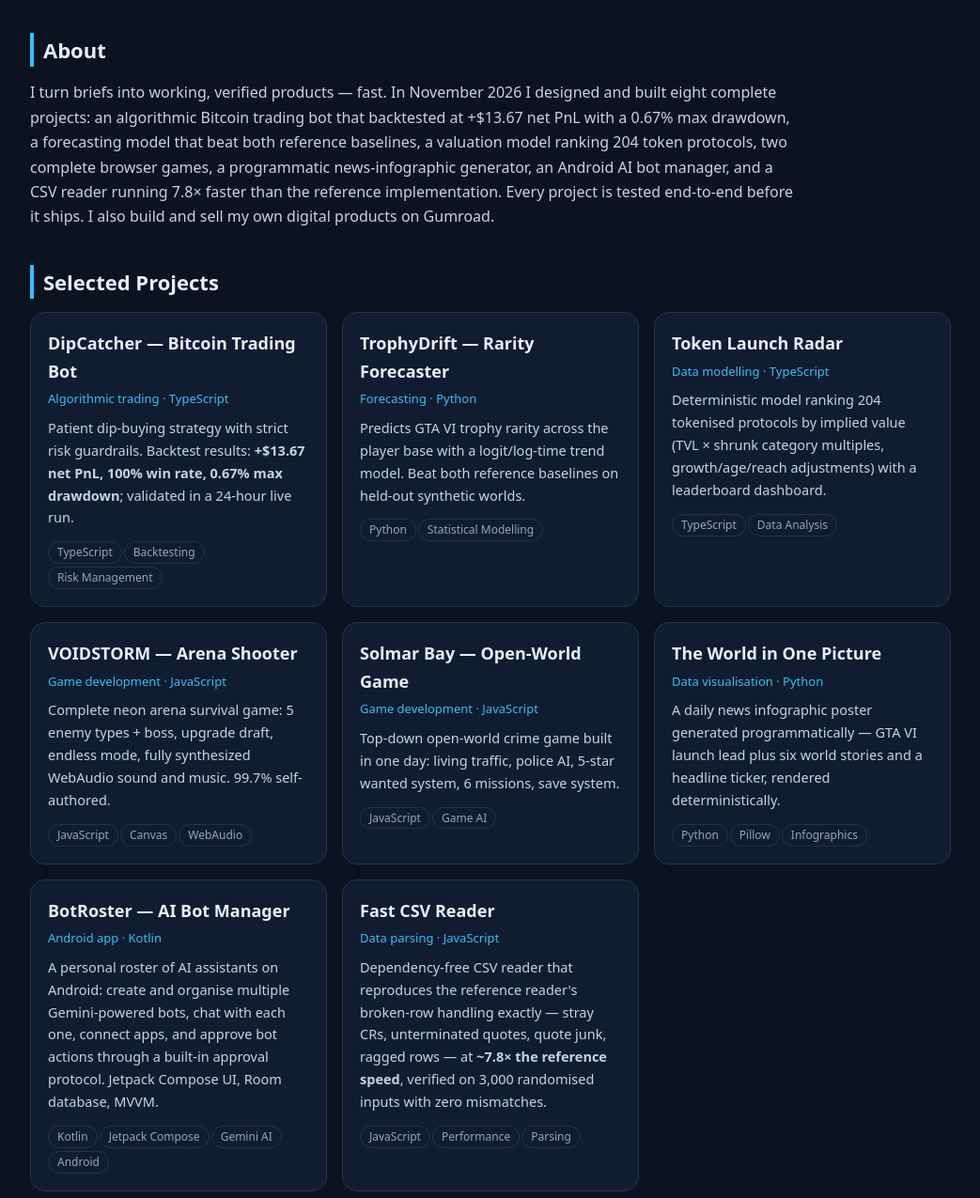
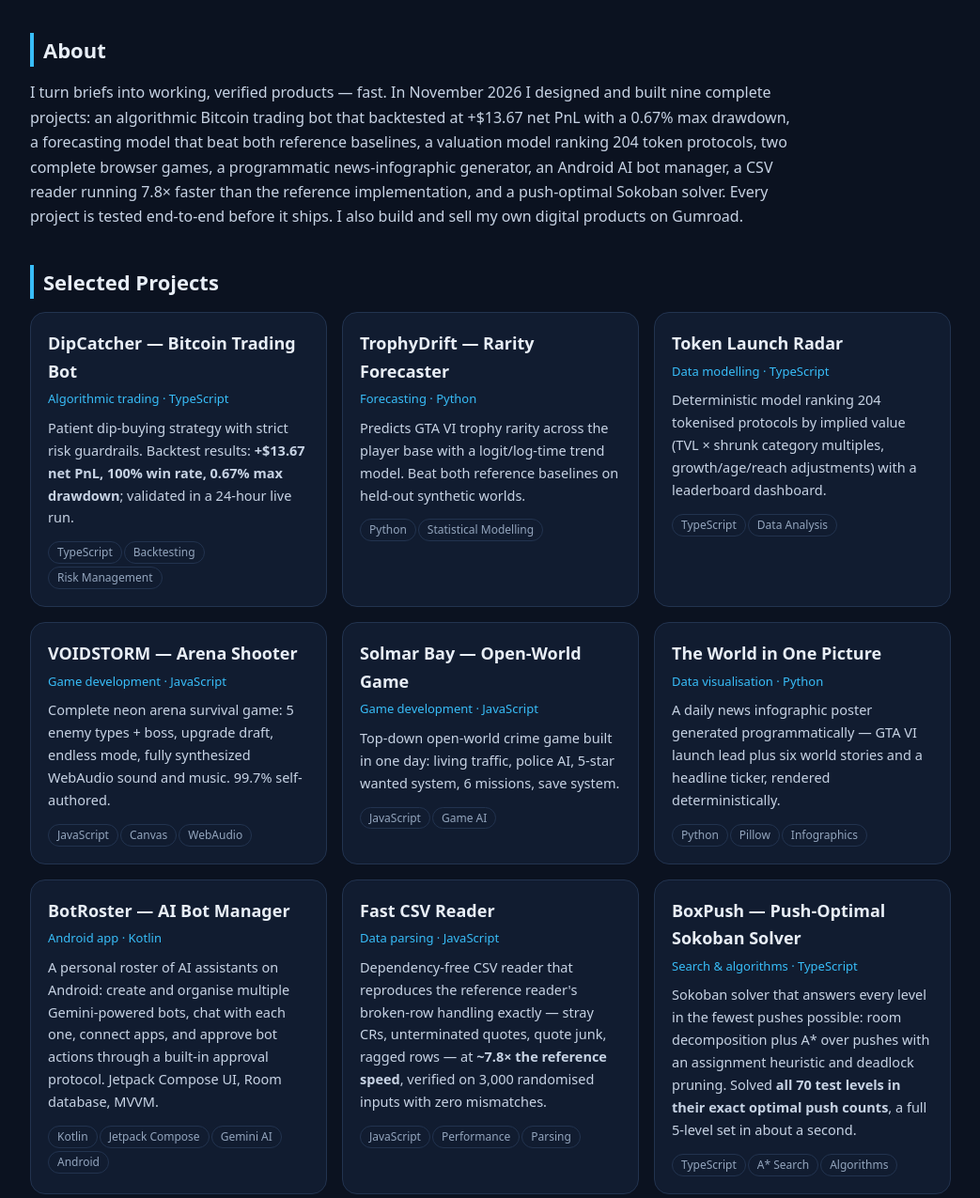
Before and after one commit to kamalmosadegh/kamalmosadegh.github.io, a plain HTML site: page index.html in a window 1280 px wide. Shown: the part 410-1685 px from the top of the page at 94% size, without its empty margins (118-1161 px from the left). Drawn offline with Linux system fonts and the light colour scheme.

Commit message:
Add BoxPush — push-optimal Sokoban solver

```diff
--- a/index.html
+++ b/index.html
@@ -50,7 +50,7 @@ a{color:var(--acc)}
 </header>
 
 <h2>About</h2>
-<p class="about">I turn briefs into working, verified products — fast. In November 2026 I designed and built eight complete projects: an algorithmic Bitcoin trading bot that backtested at +$13.67 net PnL with a 0.67% max drawdown, a forecasting model that beat both reference baselines, a valuation model ranking 204 token protocols, two complete browser games, a programmatic news-infographic generator, an Android AI bot manager, and a CSV reader running 7.8× faster than the reference implementation. Every project is tested end-to-end before it ships. I also build and sell my own digital products on Gumroad.</p>
+<p class="about">I turn briefs into working, verified products — fast. In November 2026 I designed and built nine complete projects: an algorithmic Bitcoin trading bot that backtested at +$13.67 net PnL with a 0.67% max drawdown, a forecasting model that beat both reference baselines, a valuation model ranking 204 token protocols, two complete browser games, a programmatic news-infographic generator, an Android AI bot manager, a CSV reader running 7.8× faster than the reference implementation, and a push-optimal Sokoban solver. Every project is tested end-to-end before it ships. I also build and sell my own digital products on Gumroad.</p>
 
 <h2 id="projects">Selected Projects</h2>
 <div class="grid">
@@ -62,6 +62,7 @@ a{color:var(--acc)}
 <div class="card"><h3>The World in One Picture</h3><p class="meta">Data visualisation · Python</p><p>A daily news infographic poster generated programmatically — GTA VI launch lead plus six world stories and a headline ticker, rendered deterministically.</p><div class="tags"><span>Python</span><span>Pillow</span><span>Infographics</span></div></div>
 <div class="card"><h3>BotRoster — AI Bot Manager</h3><p class="meta">Android app · Kotlin</p><p>A personal roster of AI assistants on Android: create and organise multiple Gemini-powered bots, chat with each one, connect apps, and approve bot actions through a built-in approval protocol. Jetpack Compose UI, Room database, MVVM.</p><div class="tags"><span>Kotlin</span><span>Jetpack Compose</span><span>Gemini AI</span><span>Android</span></div></div>
 <div class="card"><h3>Fast CSV Reader</h3><p class="meta">Data parsing · JavaScript</p><p>Dependency-free CSV reader that reproduces the reference reader's broken-row handling exactly — stray CRs, unterminated quotes, quote junk, ragged rows — at <b>~7.8× the reference speed</b>, verified on 3,000 randomised inputs with zero mismatches.</p><div class="tags"><span>JavaScript</span><span>Performance</span><span>Parsing</span></div></div>
+<div class="card"><h3>BoxPush — Push-Optimal Sokoban Solver</h3><p class="meta">Search & algorithms · TypeScript</p><p>Sokoban solver that answers every level in the fewest pushes possible: room decomposition plus A* over pushes with an assignment heuristic and deadlock pruning. Solved <b>all 70 test levels in their exact optimal push counts</b>, a full 5-level set in about a second.</p><div class="tags"><span>TypeScript</span><span>A* Search</span><span>Algorithms</span></div></div>
 </div>
 
 <h2>Products</h2>
```
